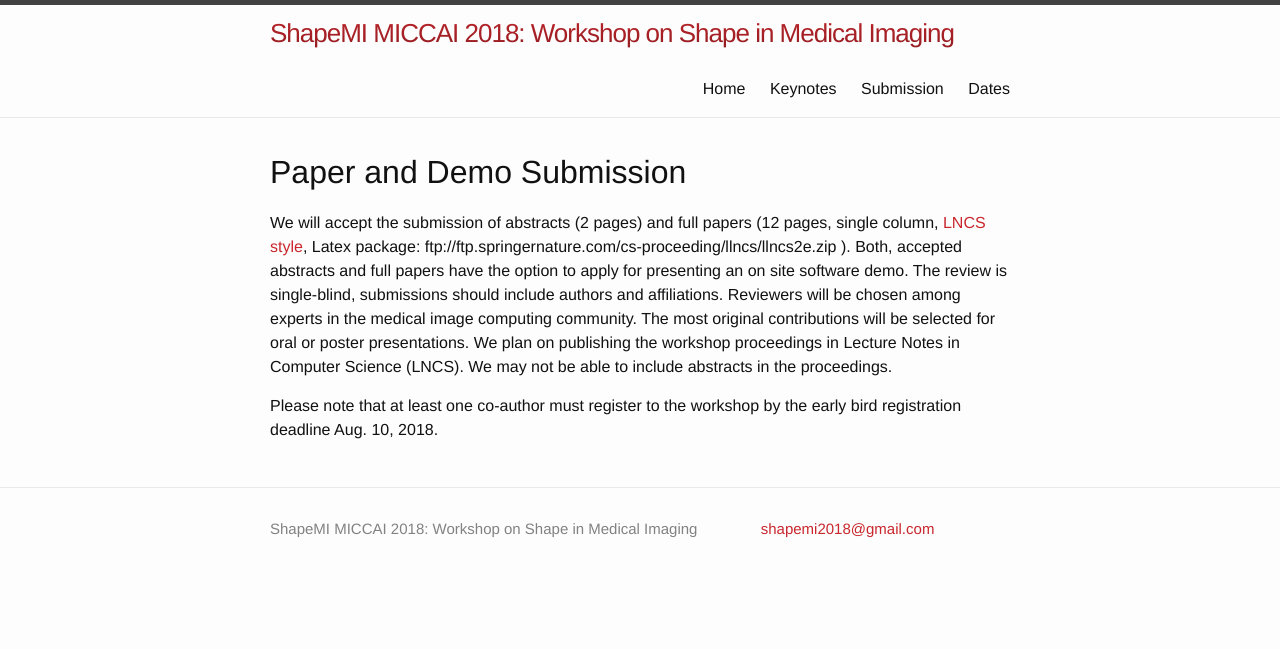
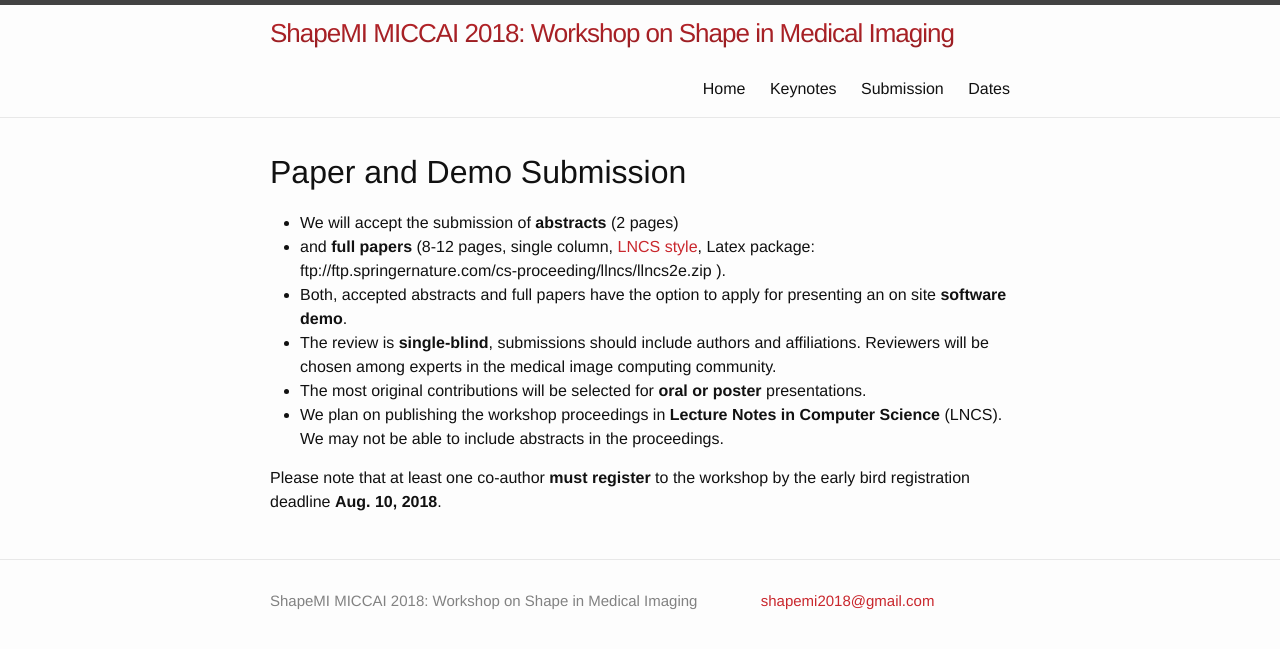
Before and after one commit to shapemi/shapemi2020, a Jekyll site: the page built from submission/index.md, in a window 1280 px wide. Shown: the top 649 px of the page. Built offline with Jekyll 4.4.1, drawn with Linux system fonts in a browser that asks for light colours.

Commit message:
Formatting (bullets and bold)

```diff
--- a/submission/index.md
+++ b/submission/index.md
@@ -5,6 +5,12 @@
 order: 2
 ---
 # Paper and Demo Submission
-We will accept the submission of abstracts (2 pages) and full papers (12 pages, single column, [LNCS style](http://www.springer.com/de/it-informatik/lncs/conference-proceedings-guidelines), Latex package: ftp://ftp.springernature.com/cs-proceeding/llncs/llncs2e.zip ). Both, accepted abstracts and full papers have the option to apply for presenting an on site software demo. The review is single-blind, submissions should include authors and affiliations. Reviewers will be chosen among experts in the medical image computing community. The most original contributions will be selected for oral or poster presentations. We plan on publishing the workshop proceedings in Lecture Notes in Computer Science (LNCS). We may not be able to include abstracts in the proceedings.
 
-Please note that at least one co-author must register to the workshop by the early bird registration deadline Aug. 10, 2018.
+* We will accept the submission of **abstracts** (2 pages)
+* and **full papers** (8-12 pages, single column, [LNCS style](http://www.springer.com/de/it-informatik/lncs/conference-proceedings-guidelines), Latex package: ftp://ftp.springernature.com/cs-proceeding/llncs/llncs2e.zip ).
+* Both, accepted abstracts and full papers have the option to apply for presenting an on site **software demo**.
+* The review is **single-blind**, submissions should include authors and affiliations. Reviewers will be chosen among experts in the medical image computing community.
+* The most original contributions will be selected for **oral or poster** presentations.
+* We plan on publishing the workshop proceedings in **Lecture Notes in Computer Science** (LNCS). We may not be able to include abstracts in the proceedings.
+
+Please note that at least one co-author **must register** to the workshop by the early bird registration deadline **Aug. 10, 2018**.
```
